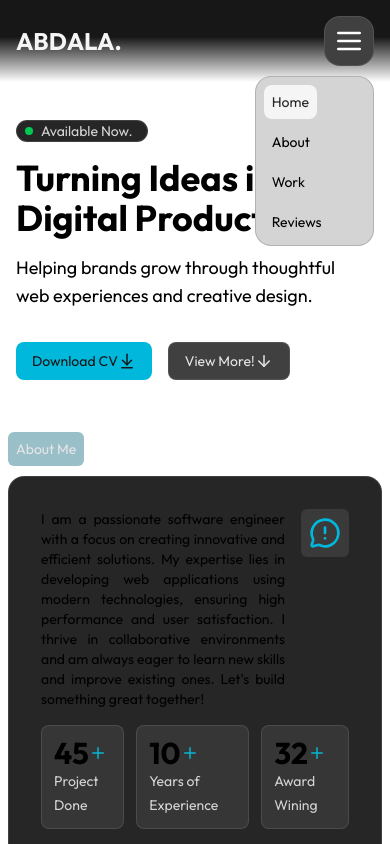
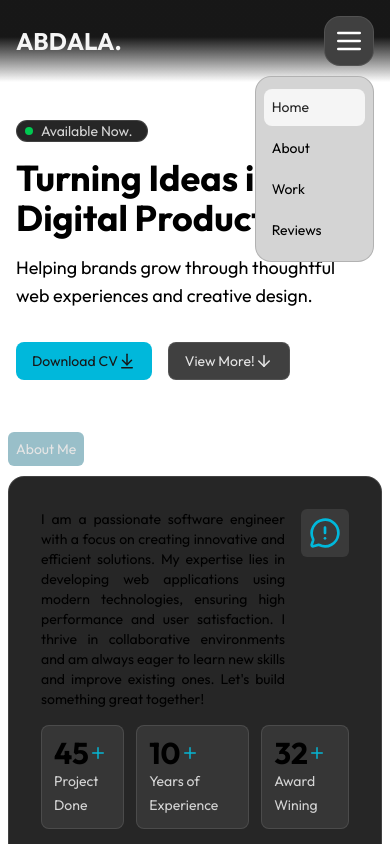
Before and after one commit to aoubak/abdalla_port, a React (Vite) app: page / in a window 390 px wide. Both pictures are taken after a click on the button 349 px from the left and 41 px from the top of the page. Shown: the top 844 px of the page. Built offline with nearby package versions, Linux system fonts and the light colour scheme.

Commit message:
modified:   src/components/Header.jsx

```diff
--- a/src/components/Header.jsx
+++ b/src/components/Header.jsx
@@ -30,11 +30,11 @@ function Header() {
                         <li><a href="/" className='hover:text-neutral-400 duration-400 text-[14px] rounded-md px-2 py-2 ' >Reviews</a></li>
                     </ul>
                     {/* mobile view */}
-                    <ul id='menu' className={` ${isMenuOpen ? "block" : "hidden"} md:hidden absolute top-15 w-1/3 right-0 md:flex space-y-4 md:relative gap-4 bg-neutral-300 border-1 border-neutral-500/35 dark:bg-neutral-800/75 rounded-2xl backdrop-blur-sm px-2 py-3 `}>
-                        <li><a href="/" className='bg-neutral-100 text-neutral-800 duration-400 text-[14px] rounded-lg px-2 py-2 ' >Home</a></li>
-                        <li><a href="/" className='hover:text-neutral-400 duration-400 text-[14px] rounded-md px-2 py-2 ' >About</a></li>
-                        <li><a href="/" className='hover:text-neutral-400 duration-400 text-[14px] rounded-md px-2 py-2 ' >Work</a></li>
-                        <li><a href="/" className='hover:text-neutral-400 duration-400 text-[14px] rounded-md px-2 py-2 ' >Reviews</a></li>
+                    <ul id='menu' className={` ${isMenuOpen ? "block" : "hidden"} md:hidden absolute top-15 w-1/3 right-0  space-y-1 md:relative gap-4 bg-neutral-300 border-1 border-neutral-500/35 dark:bg-neutral-800/75 rounded-2xl backdrop-blur-sm px-2 py-3 `}>
+                        <li><a href="/" className='bg-neutral-100 block text-neutral-800 duration-400 text-[14px] rounded-lg px-2 py-2 ' >Home</a></li>
+                        <li><a href="/" className='hover:text-neutral-400 block  duration-400 text-[14px] rounded-md px-2 py-2' >About</a></li>
+                        <li><a href="/" className='hover:text-neutral-400 block duration-400 text-[14px] rounded-md px-2 py-2 ' >Work</a></li>
+                        <li><a href="/" className='hover:text-neutral-400 block duration-400 text-[14px] rounded-md px-2 py-2 ' >Reviews</a></li>
                     </ul>
                 </nav>
 
```
